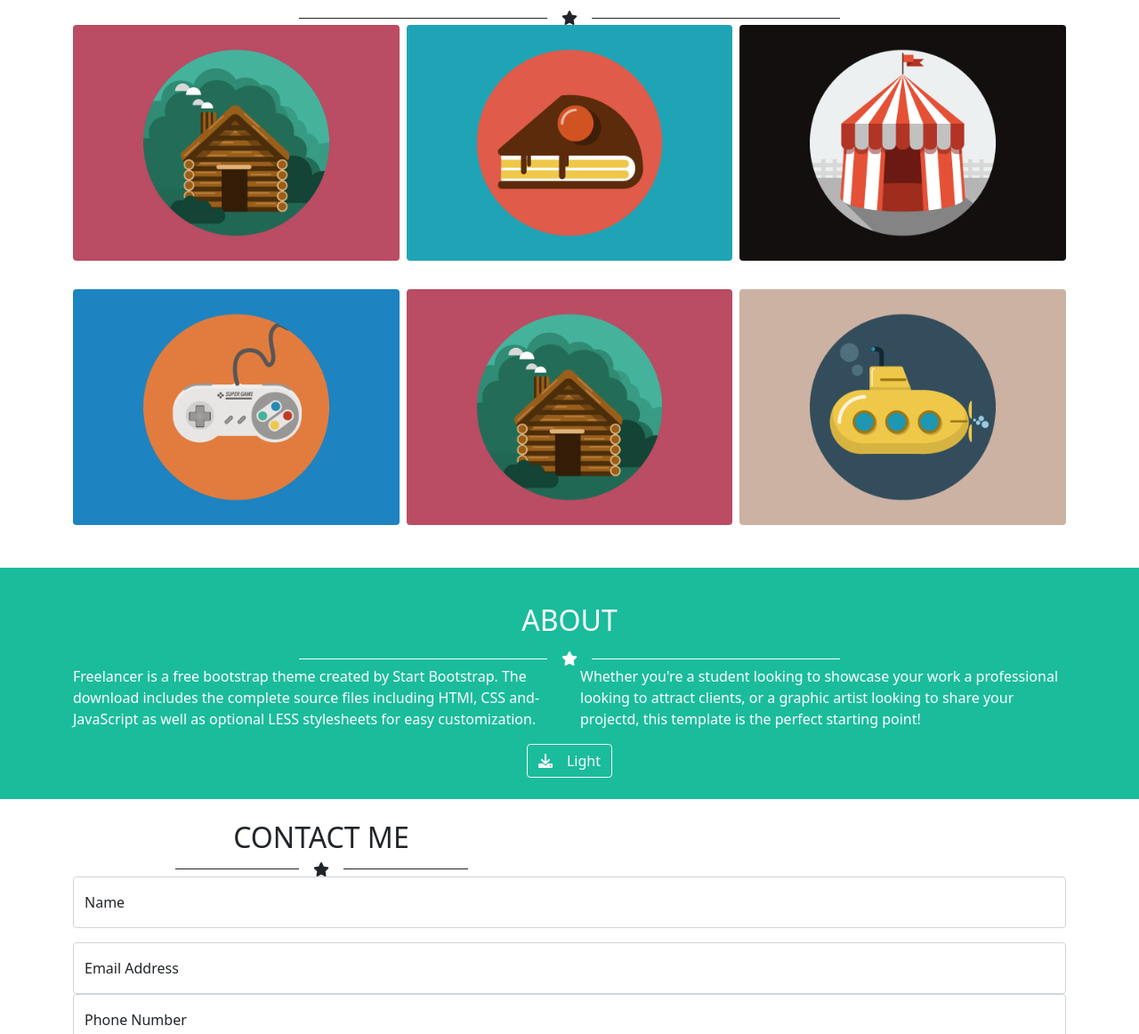
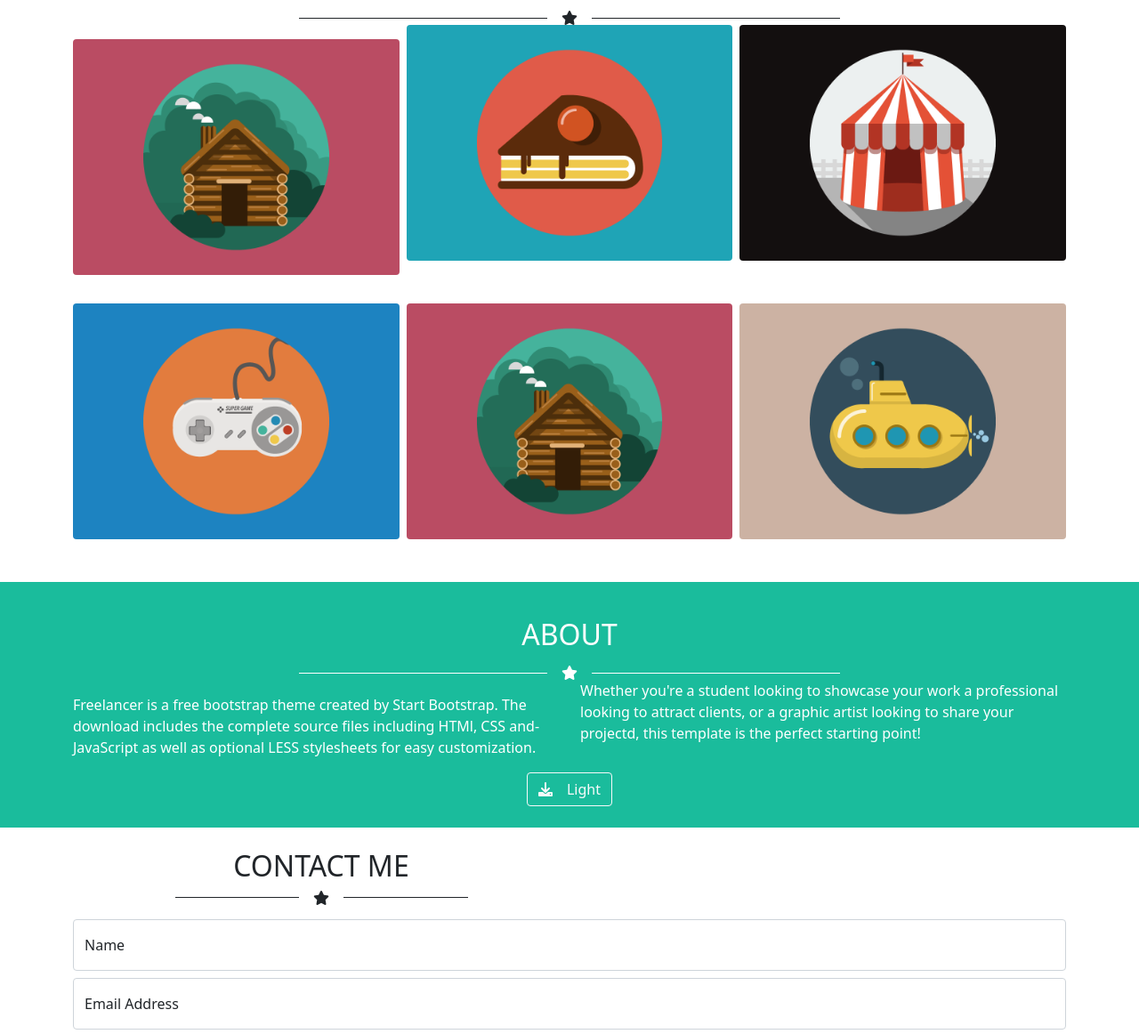
Before and after one commit to sertech89/html-css-bootstrap-freelancer, a plain HTML site: page index.html in a window 1280 px wide. Shown: the part 658-1820 px from the top of the page at 89% size. Drawn offline with nearby package versions, Linux system fonts and the light colour scheme.

Commit message:
aggiunta margini

```diff
--- a/index.html
+++ b/index.html
@@ -81,7 +81,7 @@
 
             <div class="row g-2">
                 <div class="col-12 col-md-6 col-xl-4 mb-4">
-                    <img class="img-fluid rounded" src="./asset/img/cabin.png" alt="">
+                    <img class="img-fluid rounded mt-3" src="./asset/img/cabin.png" alt="">
                 </div>
                 <div class="col-12 col-md-6 col-xl-4 mb-4">
                     <img class="img-fluid rounded" src="./asset/img/cake.png" alt="">
@@ -114,7 +114,7 @@
             </div>
             <div class="row">
                 <div class="col-12 col-md-6">
-                    <p class="text-white text-start">
+                    <p class="text-white text-start mt-3">
                         Freelancer is a free bootstrap theme created by Start Bootstrap. The
                         download includes the complete source files including HTMl, CSS and-JavaScript as well as
                         optional
@@ -150,15 +150,15 @@
             </div>
 
 
-            <div class=" form-floating mb-3">
+            <div class=" form-floating mb-2 mt-3">
                 <input type="email" class="form-control" id="floatingInput" placeholder="name@example.com">
                 <label for="floatingInput">Name</label>
             </div>
-            <div class="form-floating">
+            <div class="form-floating mb-2">
                 <input type="password" class="form-control" id="floatingPassword" placeholder="Password">
                 <label for="floatingPassword">Email Address</label>
             </div>
-            <div class="form-floating">
+            <div class="form-floating mb-2">
                 <input type="password" class="form-control" id="floatingPassword" placeholder="Password">
                 <label for="floatingPassword">Phone Number</label>
             </div>
```
